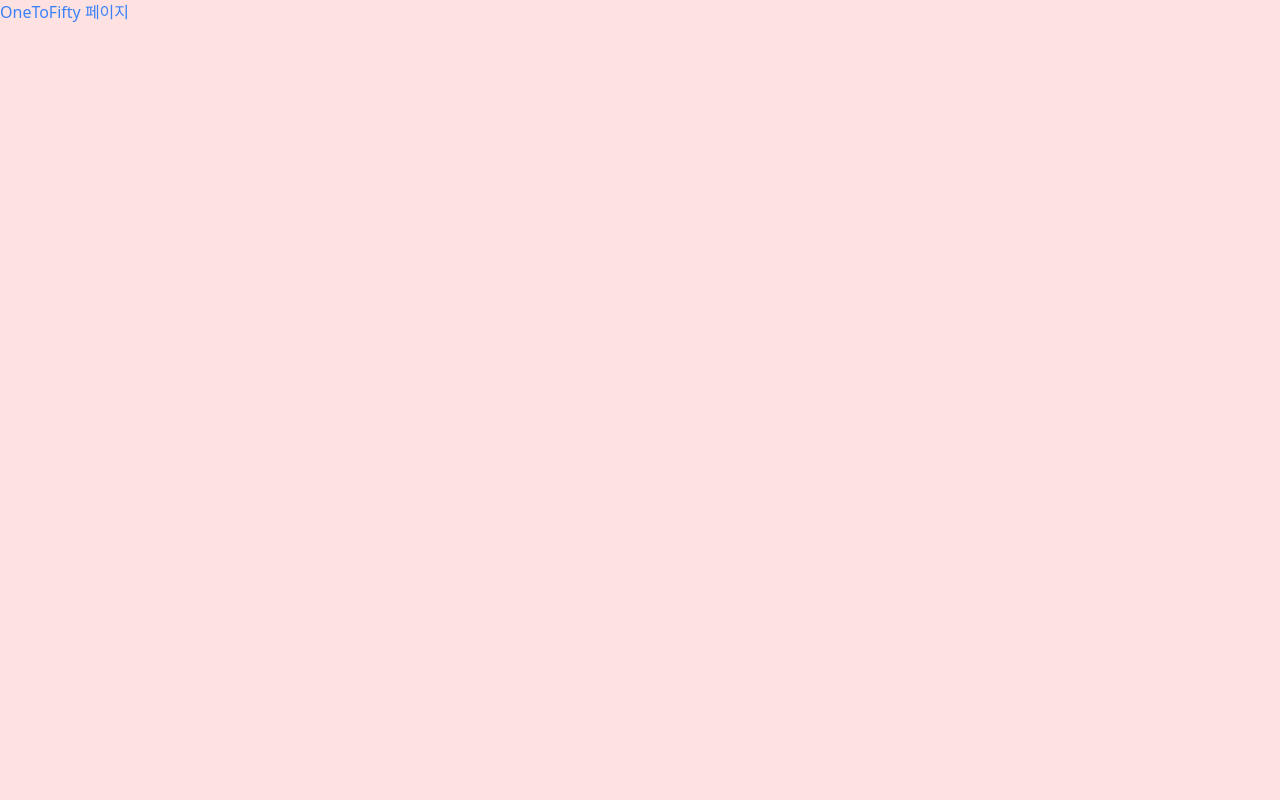
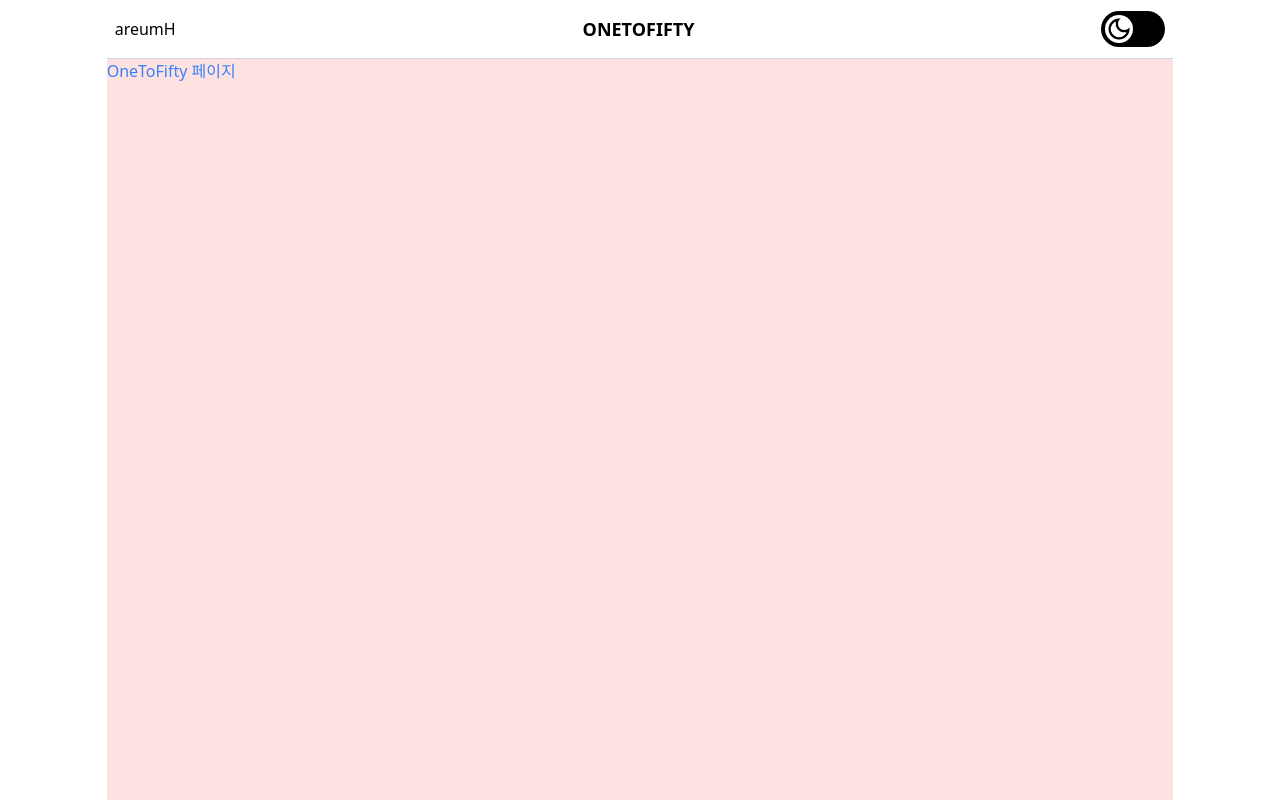
Before and after one commit to areumH/OneToFifty, a Next.js app in the folder onetofifty/: page / in a window 1280 px wide. Built offline with nearby package versions, Linux system fonts and the light colour scheme.

Commit message:
design: 헤더 UI 구현

```diff
--- /dev/null
+++ b/onetofifty/src/app/Components/Header.tsx
@@ -0,0 +1,19 @@
+'use client';
+
+import Image from 'next/image';
+import darkIcon from '../../../public/image/dark_mode.png';
+
+export default function Header() {
+  return (
+    <div className="flex justify-between w-10/12 items-center h-16 px-2 border-b border-gray-300">
+      <p className="text-base">areumH</p>
+      <h3 className="text-lg font-bold">ONETOFIFTY</h3>
+      <div className="flex items-center w-16 h-9 bg-black rounded-full p-1">
+      {/* <div className="flex flex-row-reverse items-center w-16 h-9 bg-black text-white rounded-full p-1"> */}
+        <div className="w-7 h-7 bg-white rounded-full">
+          <Image src={darkIcon} alt="dark_icon" />
+        </div>
+      </div>
+    </div>
+  );
+}
--- a/onetofifty/src/app/layout.tsx
+++ b/onetofifty/src/app/layout.tsx
@@ -1,8 +1,9 @@
-import type { Metadata } from "next";
-import "./globals.css";
+import type { Metadata } from 'next';
+import './globals.css';
+import Header from './Components/Header';
 
 export const metadata: Metadata = {
-  title: "OneToFifty",
+  title: 'OneToFifty',
 };
 
 export default function RootLayout({
@@ -12,7 +13,10 @@ export default function RootLayout({
 }>) {
   return (
     <html lang="en">
-      <body>{children}</body>
+      <body className="flex flex-col w-screen h-screen items-center">
+        <Header />
+        {children}
+      </body>
     </html>
   );
 }
--- a/onetofifty/src/app/page.tsx
+++ b/onetofifty/src/app/page.tsx
@@ -1,6 +1,8 @@
-export default function Home() {
+'use client';
+
+export default function Main() {
   return (
-    <main className="flex min-h-screen flex-col bg-test-color-100 text-blue-500">
+    <main className="flex flex-col w-10/12 h-svh bg-test-color-100 text-blue-500">
         OneToFifty 페이지
     </main>
   );
```
Also changed, not shown: onetofifty/public/image/dark_mode.png (added), onetofifty/public/image/light_mode.png (added).
